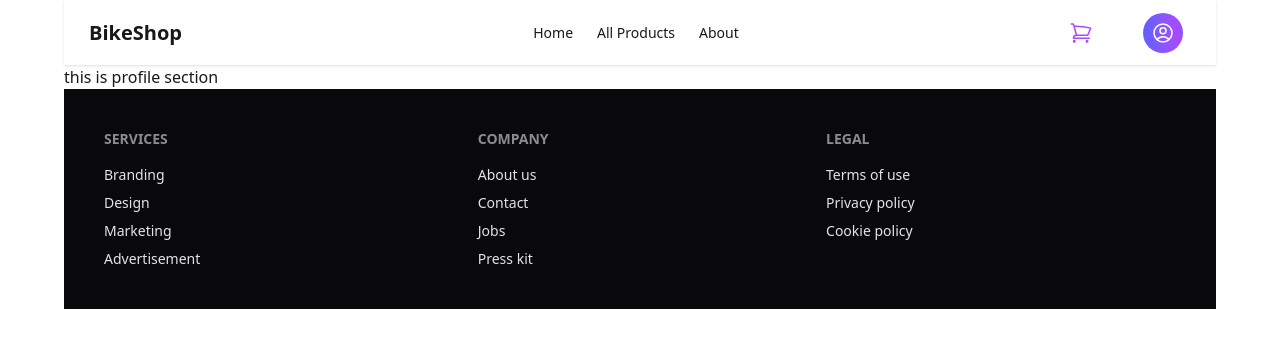
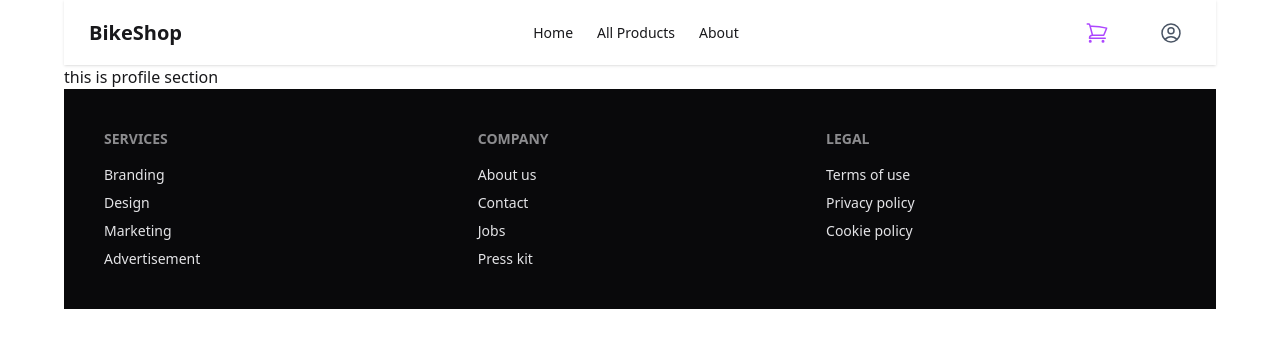
Before and after one commit to Alamin9462/Bike-shop-with-Redux, a React (Vite) app in the folder BikeShop-Client/: page /profile in a window 1280 px wide. Shown: the top 348 px of the page. Built offline with nearby package versions, Linux system fonts and the light colour scheme.

Commit message:
create modal for profile section

```diff
--- a/BikeShop-Client/src/components/Navber.tsx
+++ b/BikeShop-Client/src/components/Navber.tsx
@@ -1,31 +1,34 @@
+import { useState } from "react";
 import { NavLink } from "react-router-dom";
-import { ShoppingCartIcon, } from '@heroicons/react/24/outline';
-import ProfileDropdown from "./ProfileDropdown";
+import {
+  ShoppingCartIcon,
+  UserCircleIcon,
+} from "@heroicons/react/24/outline";
+import ProfileDropdownModal from "./ProfileDropdown";
+
 
 const Navber = () => {
+  const [showProfileDropdown, setShowProfileDropdown] = useState(false);
 
   const link = (
     <>
       <li><NavLink to="/">Home</NavLink></li>
       <li><NavLink to="/all-product">All Products</NavLink></li>
       <li><NavLink to="/about">About</NavLink></li>
-
     </>
   );
 
   return (
     <div className="navbar bg-base-100 shadow-sm">
+
+
       <div className="navbar-start">
         <div className="dropdown">
           <div tabIndex={0} role="button" className="btn btn-ghost lg:hidden">
-            <svg
-              xmlns="http://www.w3.org/2000/svg"
-              className="h-5 w-5"
-              fill="none"
-              viewBox="0 0 24 24"
-              stroke="currentColor"
-            >
-              <path strokeLinecap="round" strokeLinejoin="round" strokeWidth="2" d="M4 6h16M4 12h8m-8 6h16" />
+            <svg xmlns="http://www.w3.org/2000/svg" className="h-5 w-5"
+              fill="none" viewBox="0 0 24 24" stroke="currentColor">
+              <path strokeLinecap="round" strokeLinejoin="round" strokeWidth="2"
+                d="M4 6h16M4 12h8m-8 6h16" />
             </svg>
           </div>
           <ul tabIndex={0} className="menu menu-sm dropdown-content mt-3 w-52 rounded-box bg-base-100 p-2 shadow z-10">
@@ -35,23 +38,32 @@ const Navber = () => {
         <NavLink to="/" className="btn btn-ghost text-xl">BikeShop</NavLink>
       </div>
 
+
       <div className="navbar-center hidden lg:flex">
-        <ul className="menu menu-horizontal px-1">
-          {link}
-        </ul>
+        <ul className="menu menu-horizontal px-1">{link}</ul>
       </div>
 
-      <div className="navbar-end flex items-center gap-4 mr-2">
 
-        <NavLink to="/cart" className="btn btn-ghost ">
-          <ShoppingCartIcon className="h-6 w-6 text-purple-500 from-indigo-500 to-green-500" />
+      <div className="navbar-end flex items-center gap-4 mr-2 relative">
+        <NavLink to="/cart" className="btn btn-ghost">
+          <ShoppingCartIcon className="h-6 w-6 text-purple-500" />
         </NavLink>
 
+        <div className="relative">
+          <button
+            onClick={() => setShowProfileDropdown(prev => !prev)}
+            className="btn btn-ghost"
+          >
+            <UserCircleIcon className="h-6 w-6 text-gray-600" />
+          </button>
 
-        <NavLink to="/profile" className="btn btn-ghost">
-          <ProfileDropdown/>
-        </NavLink>
 
+          {showProfileDropdown && (
+            <div className="absolute right-0 mt-2 z-50">
+              <ProfileDropdownModal onClose={() => setShowProfileDropdown(false)} />
+            </div>
+          )}
+        </div>
       </div>
     </div>
   );
--- a/BikeShop-Client/src/components/ProfileDropdown.tsx
+++ b/BikeShop-Client/src/components/ProfileDropdown.tsx
@@ -1,37 +1,67 @@
-import { UserCircleIcon } from "@heroicons/react/24/outline";
-import { Link,} from "react-router-dom";
+import {
+  UserCircleIcon,
+  PencilSquareIcon,
+  KeyIcon,
+  ShoppingBagIcon,
+  ArrowRightOnRectangleIcon,
+} from "@heroicons/react/24/solid";
+import { logout } from "../redux/features/auth/authSlice";
 import { useAppDispatch } from "../redux/hook";
-import { logout } from "../redux/features/auth/authSlice";
-import MyOrder from "../page/MyOrder";
 import { toast } from "sonner";
 
+type Props = {
+  onClose: () => void;
+};
 
-const ProfileDropdown = () => {
+const ProfileDropdownModal = ({ onClose }: Props) => {
   const dispatch = useAppDispatch();
 
   const handleLogout = () => {
     dispatch(logout());
     toast.success("Logout successfully!");
     window.location.href = "/login";
-
   };
 
   return (
-        <div className="dropdown dropdown-end">
-        <div tabIndex={0} role="button" className="btn btn-ghost btn-circle avatar text-white bg-gradient-to-r from-indigo-500 to-purple-500">
-          <UserCircleIcon className="h-6 w-6 " />
+    <div className="bg-white dark:bg-gray-800 text-gray-800 dark:text-gray-100 shadow-xl rounded-xl w-64 p-4 space-y-4 border border-gray-100 dark:border-gray-700">
+      <button
+        onClick={onClose}
+        className="absolute top-2 right-3 text-xl text-gray-500 dark:text-gray-300 hover:text-red-500"
+      >
+        &times;
+      </button>
+
+      {/* Profile Info */}
+      <div className="flex flex-col items-center">
+        <UserCircleIcon className="w-20 h-20 text-indigo-500 dark:text-indigo-400" />
+        <h2 className="text-lg font-semibold mt-1">John Doe</h2>
+        <p className="text-sm text-gray-500 dark:text-gray-400">johndoe@email.com</p>
       </div>
-        <ul tabIndex={0} className="menu menu-sm dropdown-content mt-3 z-[1] p-2 shadow bg-base-100 rounded-box w-52">
-          <li>
-            <Link to="/orders">
-            <MyOrder/></Link>
+
+      {/* Menu */}
+      <ul className="space-y-3 pt-2">
+        <li className="flex items-center gap-3 cursor-pointer p-2 rounded-md hover:bg-gray-100 dark:hover:bg-gray-700">
+          <PencilSquareIcon className="w-5 h-5 text-indigo-600 dark:text-indigo-400" />
+          <span>Edit Profile</span>
         </li>
-          <li>
-            <button onClick={handleLogout} className=" hover:bg-red-100 text-red-600" >Logout</button>
+        <li className="flex items-center gap-3 cursor-pointer p-2 rounded-md hover:bg-gray-100 dark:hover:bg-gray-700">
+          <KeyIcon className="w-5 h-5 text-orange-500 dark:text-orange-400" />
+          <span>Change Password</span>
+        </li>
+        <li className="flex items-center gap-3 cursor-pointer p-2 rounded-md hover:bg-gray-100 dark:hover:bg-gray-700">
+          <ShoppingBagIcon className="w-5 h-5 text-green-600 dark:text-green-400" />
+          <span>My Orders</span>
+        </li>
+        <li
+          onClick={handleLogout}
+          className="flex items-center gap-3 cursor-pointer p-2 rounded-md hover:bg-gray-100 dark:hover:bg-gray-700"
+        >
+          <ArrowRightOnRectangleIcon className="w-5 h-5 text-red-500 dark:text-red-400" />
+          <span>Logout</span>
         </li>
       </ul>
     </div>
   );
 };
 
-export default ProfileDropdown;
+export default ProfileDropdownModal;
--- a/BikeShop-Client/src/page/Profile.tsx
+++ b/BikeShop-Client/src/page/Profile.tsx
@@ -3,7 +3,7 @@
 const Profile = () => {
     return (
         <div>
-            <p>this is profile section</p>
+            <h3>this is profile section</h3>
         </div>
     );
 };
--- a/BikeShop-Client/src/redux/features/Products/productApi.tsx
+++ b/BikeShop-Client/src/redux/features/Products/productApi.tsx
@@ -22,7 +22,7 @@ const productApi = baseApi.injectEndpoints({
     }),
 
     addProduct: builder.mutation({
-      query: (data : any) => ({
+      query: (data) => ({
         url: '/products/create-product',
         method: 'POST',
         body: data,
```
Lines whose indentation alone changed are shown as unchanged.
